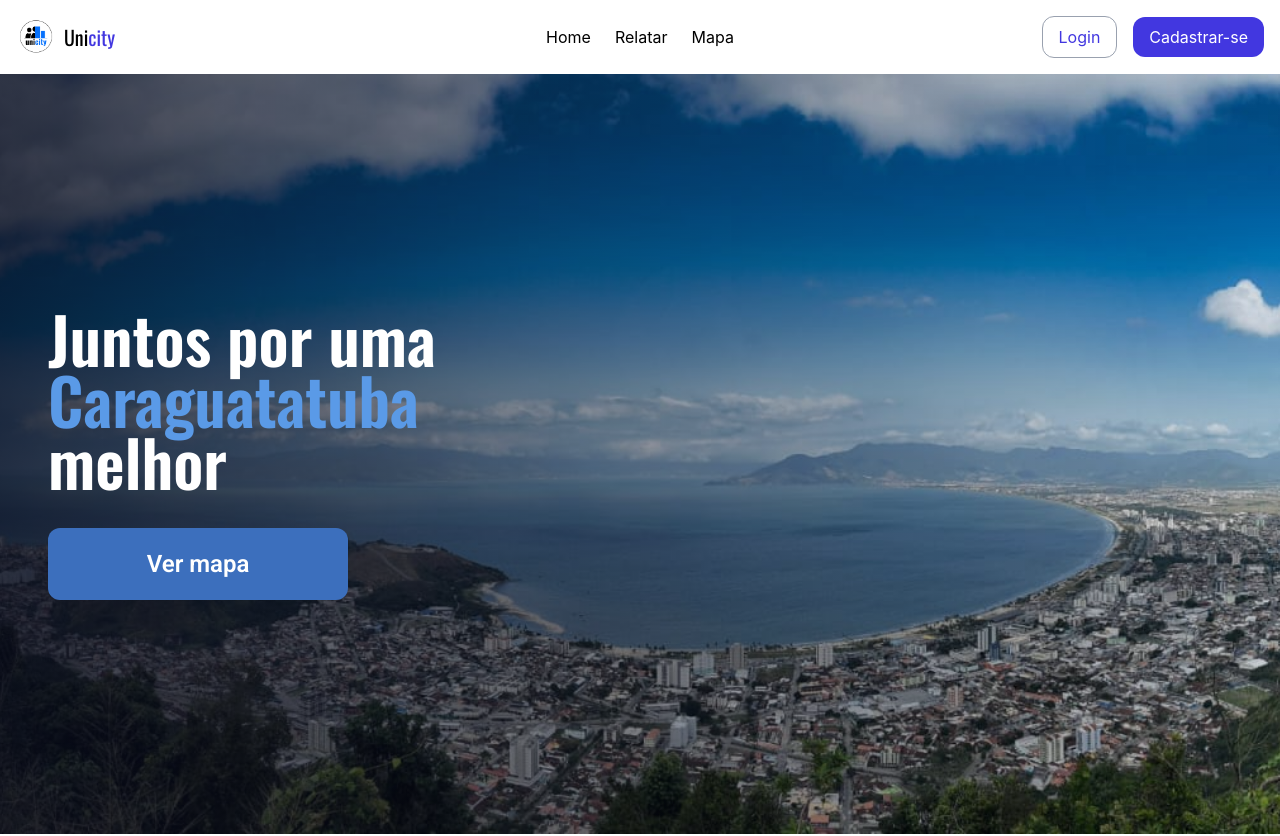
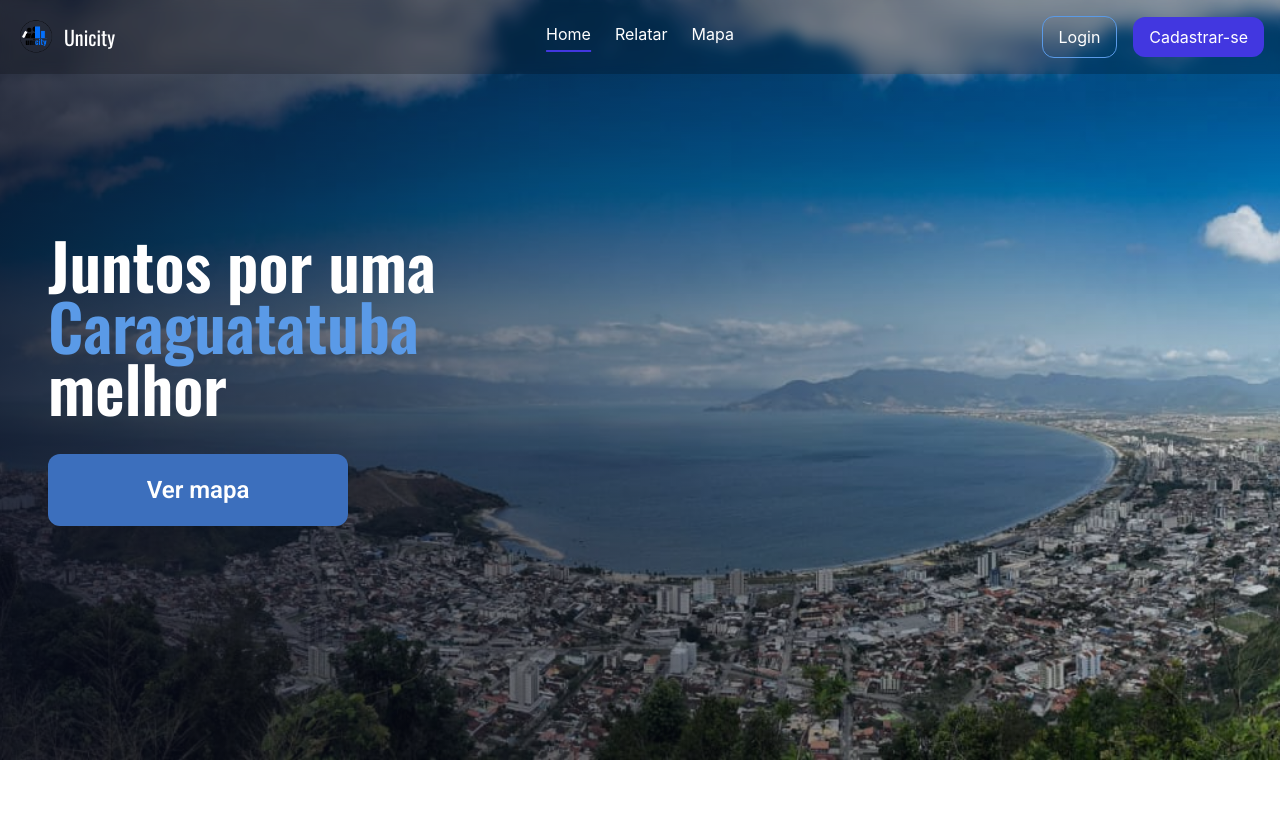
Before and after one commit to jeanbrito-dev/city-frontend, a React (Vite) app: page / in a window 1280 px wide. Shown: the top 836 px of the page. Built offline with nearby package versions, Linux system fonts and the light colour scheme.

Commit message:
adicionado o sublime no header, efeitos adicionados também no hero

```diff
--- a/src/components/layout/Header.jsx
+++ b/src/components/layout/Header.jsx
@@ -1,13 +1,17 @@
 import { useState } from "react";
-import { NavLink } from "react-router";
+import { NavLink, useLocation } from "react-router";
 import { Menu, X } from "lucide-react";
 
 export default function Header() {
   const [open, setOpen] = useState(false);
   const user = JSON.parse(localStorage.getItem("user"));
+  const location = useLocation();
+  const isHome = location.pathname === "/";
 
-  const navLinkClass = "hover:text-primary transition";
-  const navLinkMobile = "border-b-1 border-gray-300 pb-2 text-center";
+  const navLinkClass = ({ isActive }) =>
+    `pb-1 transition ${isActive ? "border-b-2 border-primary" : "hover:text-primary"} ${isHome ? "lg:text-white lg:hover:text-white/80" : ""}`;
+  const navLinkMobile = ({ isActive }) =>
+    `border-b border-gray-300 pb-2 text-center transition ${isActive ? "text-primary font-semibold" : ""}`;
 
   const handleLogout = () => {
     localStorage.removeItem("user");
@@ -15,13 +19,13 @@ export default function Header() {
   };
 
   return (
-    <header className="p-4 shadow-xl">
+    <header className={`p-4 z-50 ${isHome ? "shadow-xl bg-white lg:absolute lg:top-0 lg:left-0 lg:w-full lg:bg-black/20 lg:backdrop-blur-[6px] lg:shadow-none" : "shadow-xl bg-white"}`}>
       <div className="flex items-center justify-between">
         {/* Logo */}
-        <NavLink to={user ? "/dashboard" : "/"} className="flex items-center gap-2">
+        <NavLink to={user ? "/dashboard" : "/"} className={`flex items-center gap-2 ${isHome ? "lg:text-white" : ""}`}>
           <img src="/logo.png" alt="Logo" className="size-10" />
           <span className="font-title text-xl">
-            Uni<span className="text-primary">city</span>
+            Uni<span className={isHome ? "text-primary lg:text-white" : "text-primary"}>city</span>
           </span>
         </NavLink>
 
@@ -57,7 +61,7 @@ export default function Header() {
             <>
               <NavLink
                 to="/login"
-                className="text-primary border border-gray-400 px-4 py-2 rounded-xl"
+                className={`px-4 py-2 rounded-xl ${isHome ? "lg:text-white lg:border-tertiary text-primary border border-gray-400" : "text-primary border border-gray-400"}`}
               >
                 Login
               </NavLink>
--- a/src/pages/Home.jsx
+++ b/src/pages/Home.jsx
@@ -1,5 +1,4 @@
 import { Link } from "react-router-dom";
-import { useEffect, useState } from "react";
 import heroImage from "../assets/hero-desktop.jpeg";
 import sectionImageOne from "../assets/hero-mobile.jpeg";
 import sectionImageTwo from "../assets/hero-extra.jpeg";
@@ -72,7 +71,7 @@ function MobileHero() {
         </div>
       </div>
 
-      <div className="mt-8 px-4 flex flex-col gap-5">
+      <div className="mt-8 px-8 flex flex-col gap-5">
         <Link
           to="/mapa"
           className="flex min-h-15 items-center justify-center rounded-2xl bg-primary px-6 text-center font-text text-lg font-semibold text-white transition hover:opacity-95"
@@ -91,14 +90,6 @@ function MobileHero() {
 }
 
 function DesktopHero() {
-  const [offset, setOffset] = useState(0);
-
-  useEffect(() => {
-    const handleScroll = () => setOffset(window.scrollY);
-    window.addEventListener("scroll", handleScroll);
-    return () => window.removeEventListener("scroll", handleScroll);
-  }, []);
-
   return (
     <div className="hidden lg:block">
       <div className="relative min-h-190 w-full overflow-hidden">
@@ -106,7 +97,6 @@ function DesktopHero() {
           src={heroImage}
           alt="Paisagem"
           className="absolute inset-0 h-full w-full object-cover"
-          style={{ transform: `translateY(${offset * 0.4}px)` }}
         />
         <div className="absolute inset-0 bg-[linear-gradient(90deg,rgba(8,11,28,0.80)_0%,rgba(8,11,28,0.50)_38%,rgba(8,11,28,0.10)_100%)]" />
 
@@ -133,7 +123,7 @@ function DesktopHero() {
 
 function MobileCard({ title, description }) {
   return (
-    <article className="min-h-50 bg-[#F7F7F7] px-6 pt-18 pb-8 sm:px-8">
+    <article className="min-h-50 bg-[#F7F7F7] px-6 pt-18 pb-8 sm:px-8 rounded-[10px] transition-all duration-300 hover:shadow-[0_8px_30px_rgba(66,55,224,0.12)] hover:scale-[1.02] hover:-translate-y-1 cursor-default">
       <h3 className="font-title text-2xl leading-[1.2]">{title}</h3>
       <p className="mt-4 font-text text-base leading-[1.65] text-[#2F2F2F]">
         {description}
@@ -189,7 +179,7 @@ export default function Home() {
       <DesktopHero />
 
       <section className="px-8 py-16 sm:px-10 lg:px-14.5 lg:pt-20 lg:pb-30">
-        <div className="mb-8 h-1 w-full bg-primary lg:hidden" />
+        <div className="mb-8 h-[3px] w-36 mx-auto bg-primary lg:hidden" />
 
         <div className="lg:hidden">
           <div className="text-center">
@@ -265,7 +255,7 @@ export default function Home() {
               {desktopCards.map((card) => (
                 <article
                   key={card.title}
-                  className="min-h-47.5 rounded-[10px] bg-[#F7F7F7] px-6.5 py-7"
+                  className="min-h-47.5 rounded-[10px] bg-[#F7F7F7] px-6.5 py-7 transition-all duration-300 hover:shadow-[0_8px_30px_rgba(66,55,224,0.12)] hover:scale-[1.02] hover:-translate-y-1 cursor-default"
                 >
                   <h3 className="font-title text-2xl leading-[1.1]">
                     {card.title}
```
